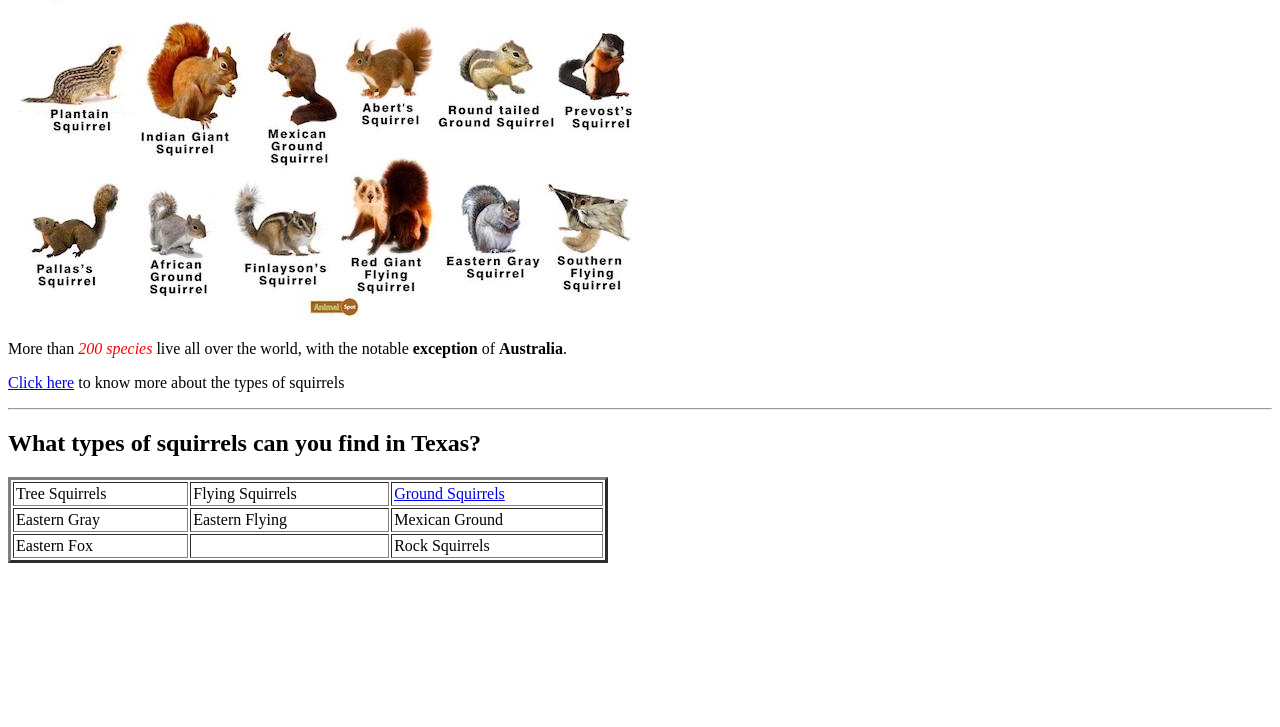
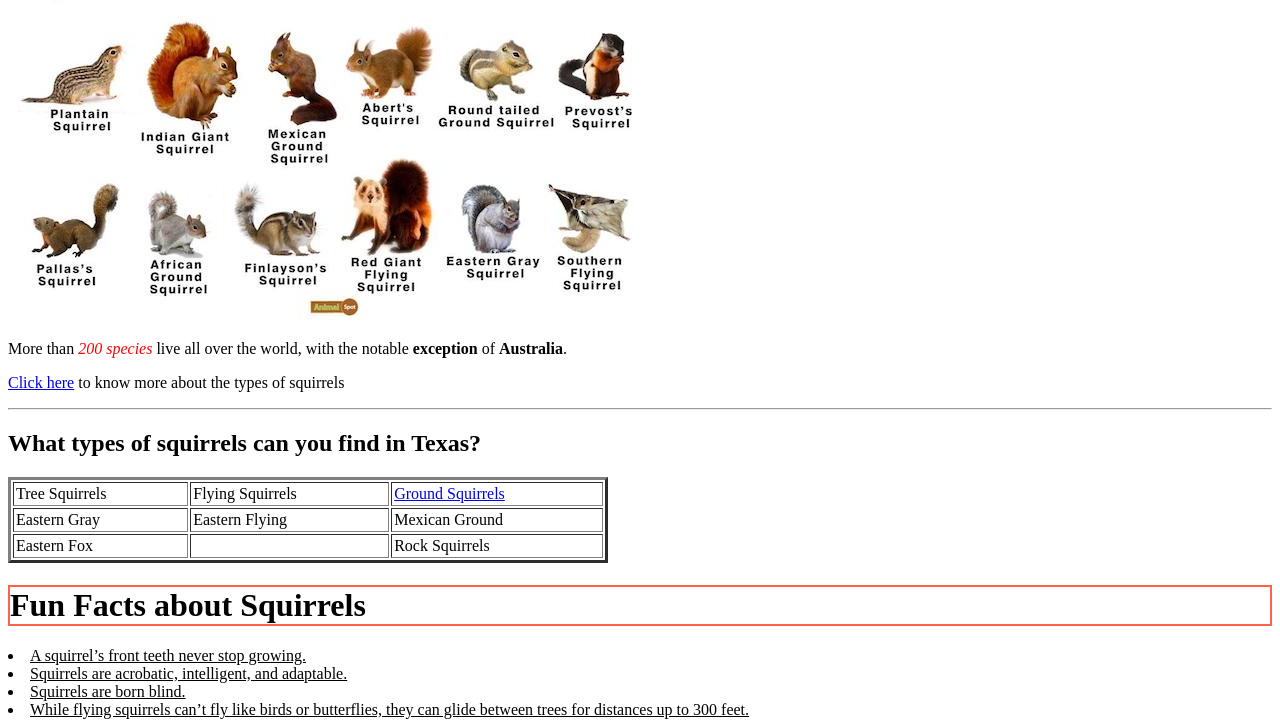
Before and after one commit to valeriadlfg/html2, a plain HTML site: page index.html in a window 1280 px wide. Shown: the part 2133-2860 px from the top of the page. Before the commit the page ends 2704 px from the top, so only its background shows below. Drawn offline with Linux system fonts and the light colour scheme.

Commit message:
Update index.html

```diff
--- a/index.html
+++ b/index.html
@@ -50,6 +50,16 @@
   </tbody>
 </table>
 
+	<h1 style="border:2px solid Tomato;">Fun Facts about Squirrels</h1>
+
+	<u>
+		<li>A squirrel’s front teeth never stop growing. </li>
+		<li>Squirrels are acrobatic, intelligent, and adaptable. </li>
+		<li>Squirrels are born blind.</li>
+		<li>While flying squirrels can’t fly like birds or butterflies, they can glide between trees for distances up to 300 feet.</li>
+
+	</u>
+
 
 
 
```
